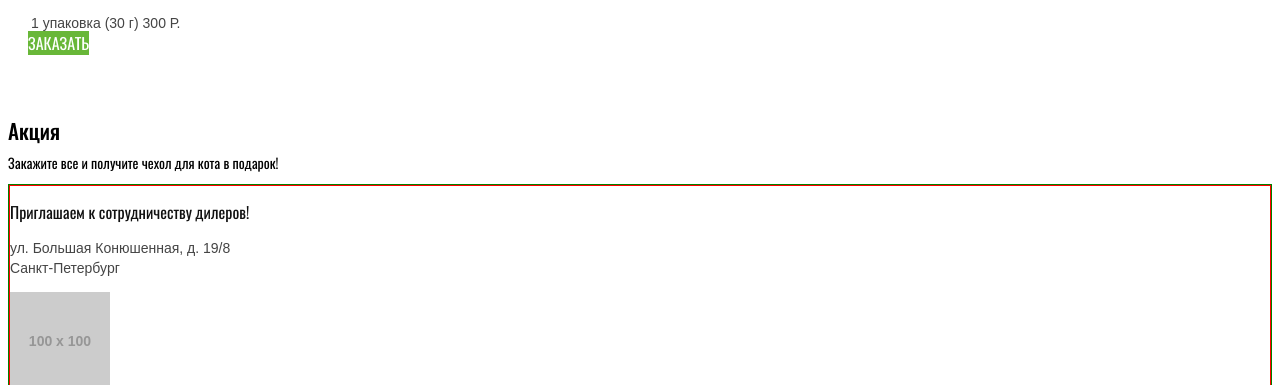
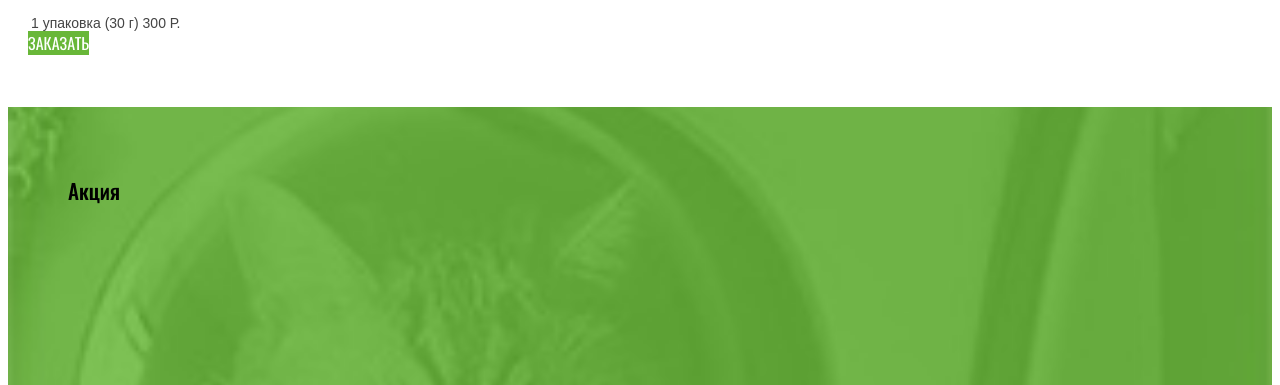
Before and after one commit to Dark7lord2012/204641-cat-energy-18, a website: page source/catalog.html in a window 1280 px wide. Shown: the part 3555-3940 px from the top of the page. Drawn offline with nearby package versions, Linux system fonts and the light colour scheme; files that its build step writes are made by us from their sources; placeholder pictures from the web are drawn by us.

Commit message:
Оформил базовые стили для блока "Акция"

```diff
--- /dev/null
+++ b/source/less/blocks/page-main/promo-bonus/promo-bonus.less
@@ -0,0 +1,16 @@
+.promo-bonus {
+  display: block;
+  min-height: 300px;
+  background: #68b738 url(../img/gift-photo-mobile@1x.jpg) no-repeat center center;
+  background-size: cover;
+  padding: 60px;
+}
+
+.promo-bonus__description {
+  font-family: "Arial", sans-serif;
+  color: #ffffff;
+  font-size: 16px;
+  line-height: 20px;
+  text-align: center;
+  margin-top: 190px;
+}
--- a/source/less/style.less
+++ b/source/less/style.less
@@ -20,6 +20,7 @@
 @import "blocks/page-main/products/__show-more/show-more";
 @import "blocks/page-main/extra-products/extra-products";
 @import "blocks/page-main/extra-products/extra-product";
+@import "blocks/page-main/promo-bonus/promo-bonus";
 /* Footer*/
 @import "blocks/page-footer/page-footer";
 @import "blocks/page-footer/address/address";
```
